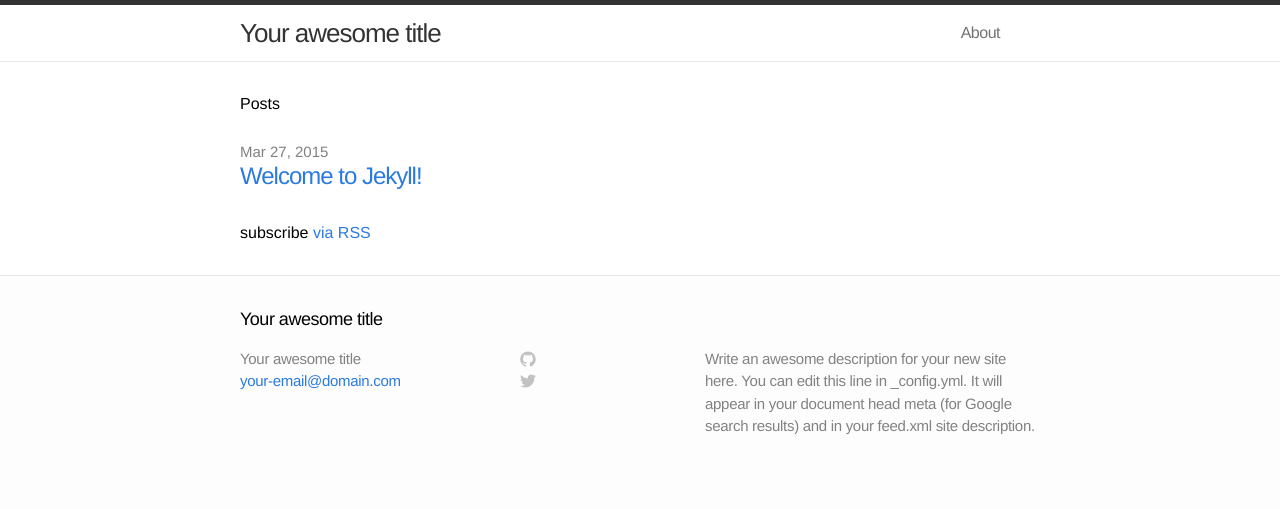
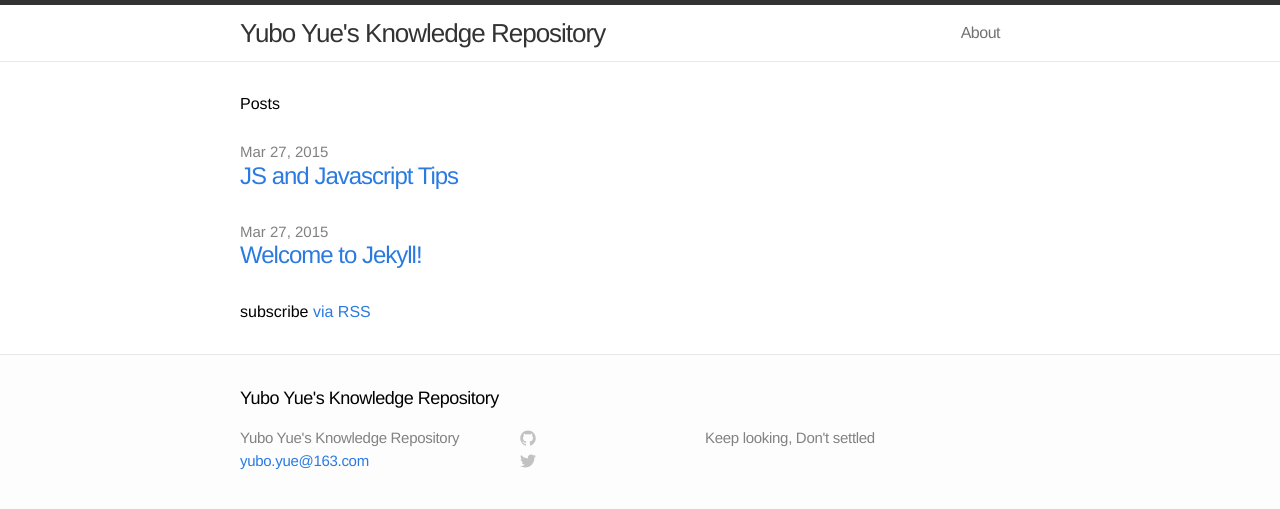
Before and after one commit to yubo-yue/yubo-yue.github.io, a Jekyll site: the page built from index.html, in a window 1280 px wide. Shown: the top 509 px of the page. Built offline with Jekyll 4.4.1, drawn with Linux system fonts in a browser that asks for light colours.

Commit message:
remove generate file

```diff
--- a/_config.yml
+++ b/_config.yml
@@ -1,7 +1,7 @@
 # Site settings
-title: Your awesome title
-email: your-email@domain.com
-description: "Write an awesome description for your new site here. You can edit this line in _config.yml. It will appear in your document head meta (for Google search results) and in your feed.xml site description."
+title: Yubo Yue's Knowledge Repository
+email: yubo.yue@163.com
+description: "Keep looking, Don't settled"
 baseurl: ""
 url: "http://yourdomain.com"
 
```
Also changed, not shown: _posts/2015-03-27-js-jquery-tips-1.markdown (added, +11 -0 lines), 6 other files.
